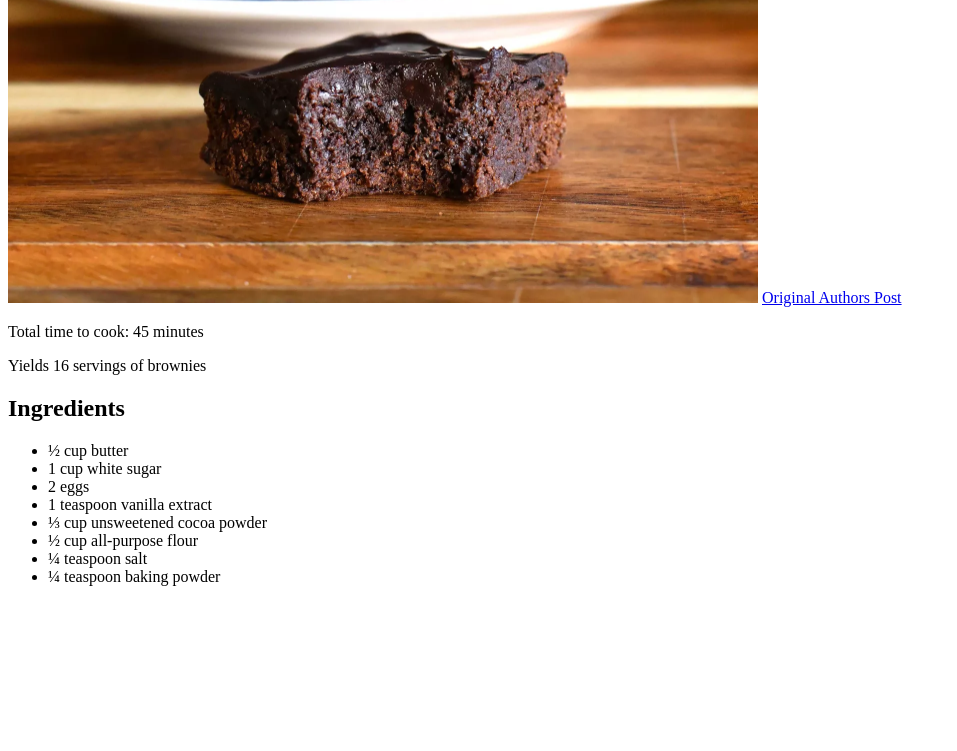
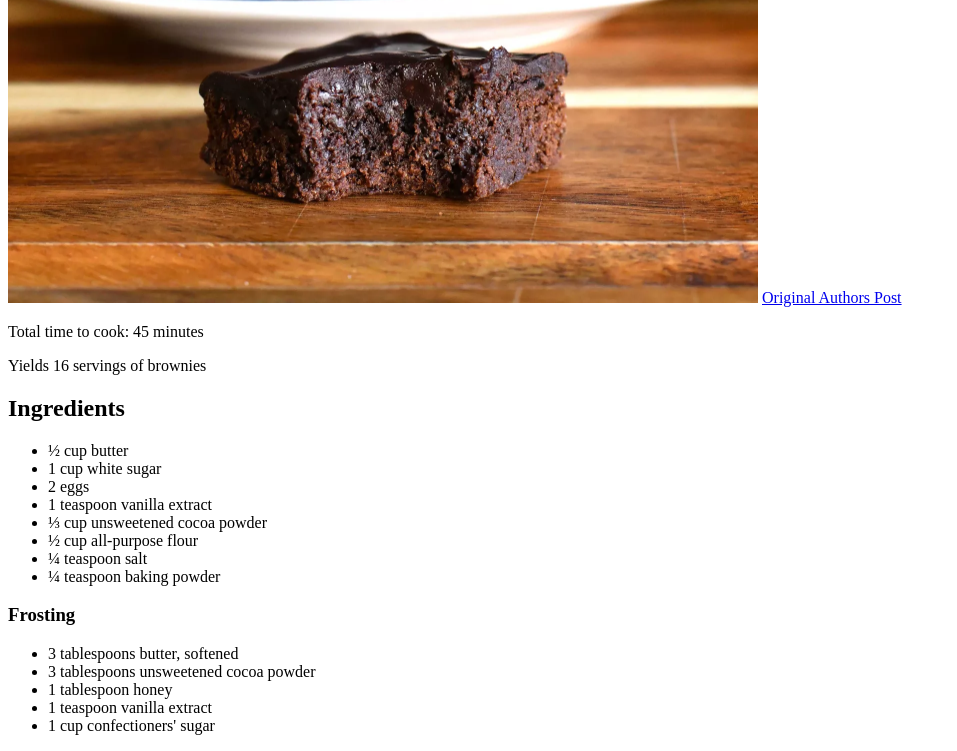
Before and after one commit to KitCatMeowy/odin-recipes, a plain HTML site: page recipes/brownies.html in a window 1280 px wide. Shown: the part 407-1158 px from the top of the page, without its empty margins (0-957 px from the left). Before the commit the page ends 1009 px from the top, so only its background shows below. Drawn offline with Linux system fonts and the light colour scheme.

Commit message:
Add brownie frosting ingredient list

```diff
--- a/recipes/brownies.html
+++ b/recipes/brownies.html
@@ -12,6 +12,7 @@
     <a href="https://www.allrecipes.com/recipe/10549/best-brownies/" target="_blank" rel="noopener noreferrer"> Original Authors Post </a>
     <p> Total time to cook: 45 minutes </p>
     <p> Yields 16 servings of brownies </p>
+
     <h2> Ingredients </h2>
     <ul>
         <li> ½ cup butter </li>
@@ -23,5 +24,14 @@
         <li> ¼ teaspoon salt </li>
         <li> ¼ teaspoon baking powder </li>
     </ul>
+
+    <h3> Frosting </h3>
+    <ul>
+        <li> 3 tablespoons butter, softened </li>
+        <li> 3 tablespoons unsweetened cocoa powder </li>
+        <li> 1 tablespoon honey </li>
+        <li> 1 teaspoon vanilla extract </li>
+        <li> 1 cup confectioners' sugar </li>
+    </ul>
 </body>
 </html>
```
